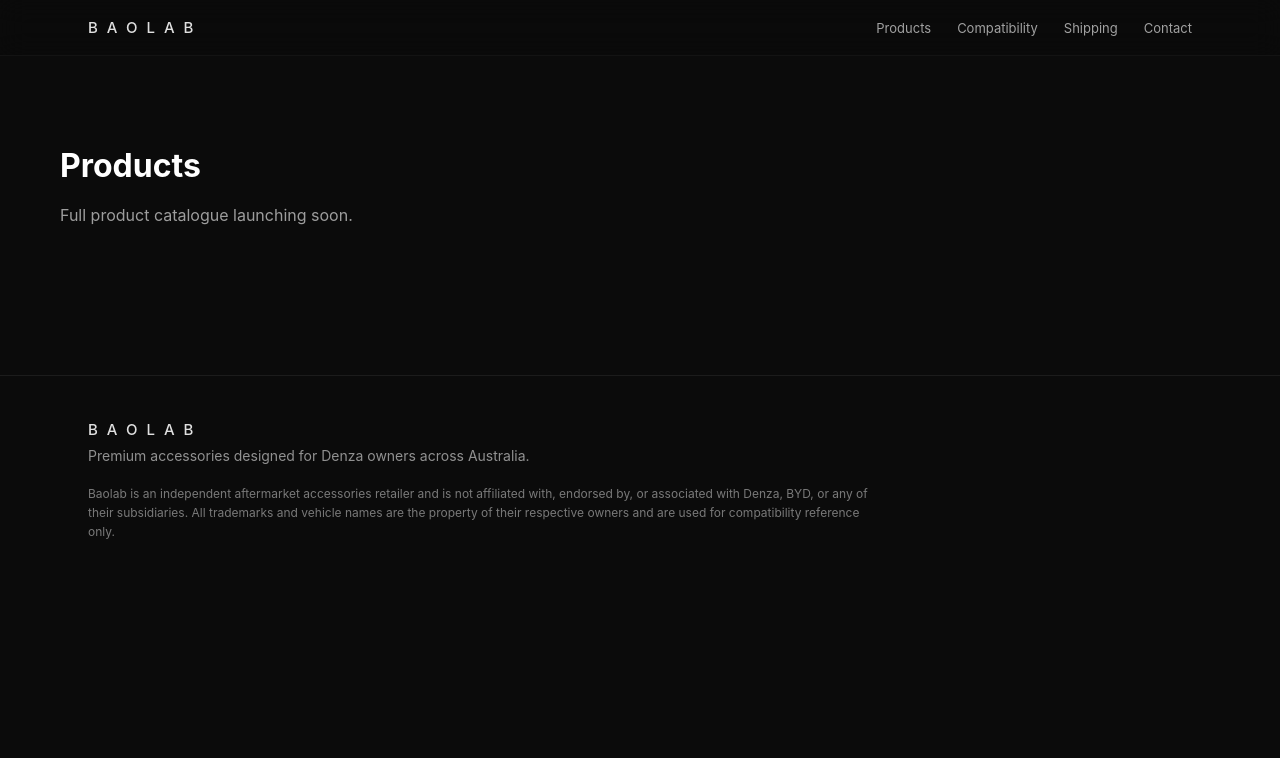
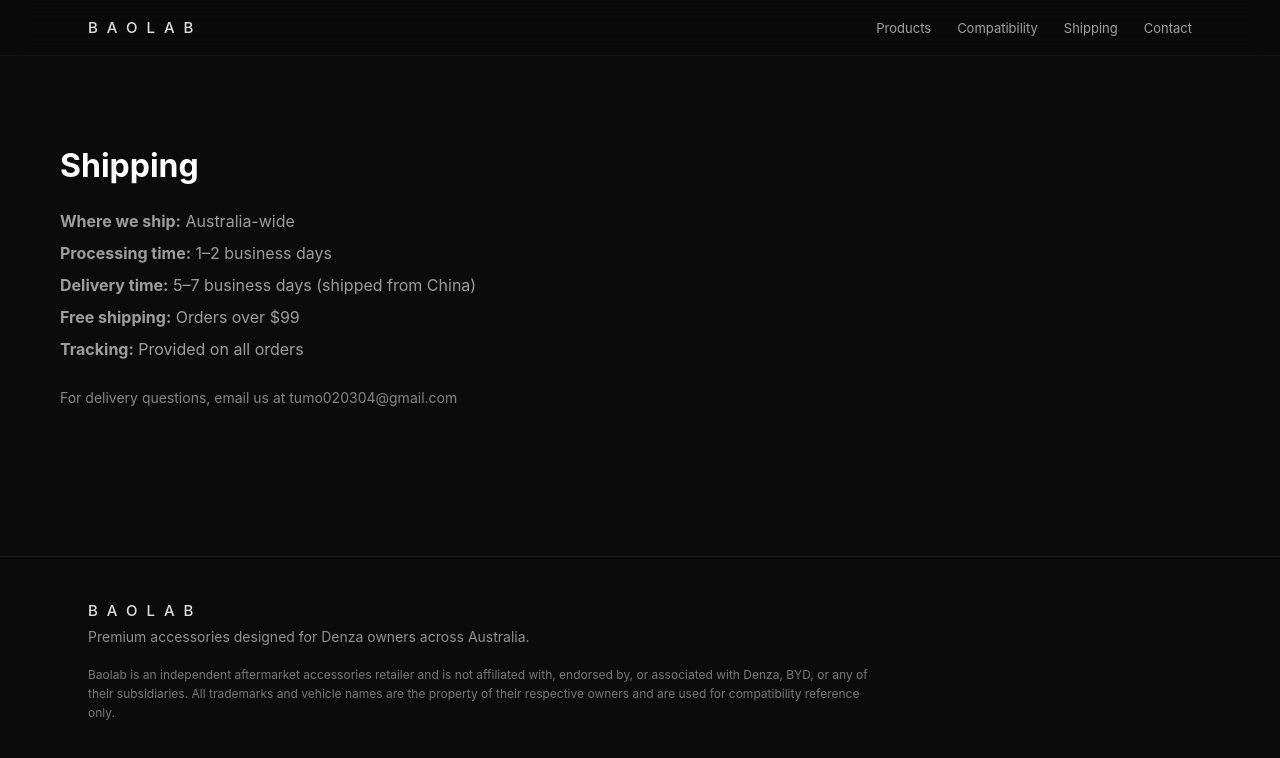
Before and after one commit to tumo020304-web/baolab-site, a Next.js app: page /shipping in a window 1280 px wide. Shown: the top 758 px of the page. Built offline with nearby package versions, Linux system fonts and the light colour scheme.

Commit message:
restore compatibility, shipping, contact pages with real content

```diff
--- a/app/shipping/page.tsx
+++ b/app/shipping/page.tsx
@@ -1,9 +1,16 @@
-export default function Products() {
+export default function Shipping() {
   return (
     <div className="section container">
-      <h1>Products</h1>
-      <p style={{ marginTop: 20, color: "rgba(255,255,255,0.6)" }}>
-        Full product catalogue launching soon.
+      <h1>Shipping</h1>
+      <div style={{ marginTop: 20, color: "rgba(255,255,255,0.6)", lineHeight: 2 }}>
+        <p><strong>Where we ship:</strong> Australia-wide</p>
+        <p><strong>Processing time:</strong> 1–2 business days</p>
+        <p><strong>Delivery time:</strong> 5–7 business days (shipped from China)</p>
+        <p><strong>Free shipping:</strong> Orders over $99</p>
+        <p><strong>Tracking:</strong> Provided on all orders</p>
+      </div>
+      <p style={{ marginTop: 24, color: "rgba(255,255,255,0.5)", fontSize: 14 }}>
+        For delivery questions, email us at tumo020304@gmail.com
       </p>
     </div>
   );
```
Also changed, not shown: app/compatibility/contact/page.tsx (+8 -5 lines), app/compatibility/page.tsx (+13 -3 lines).
